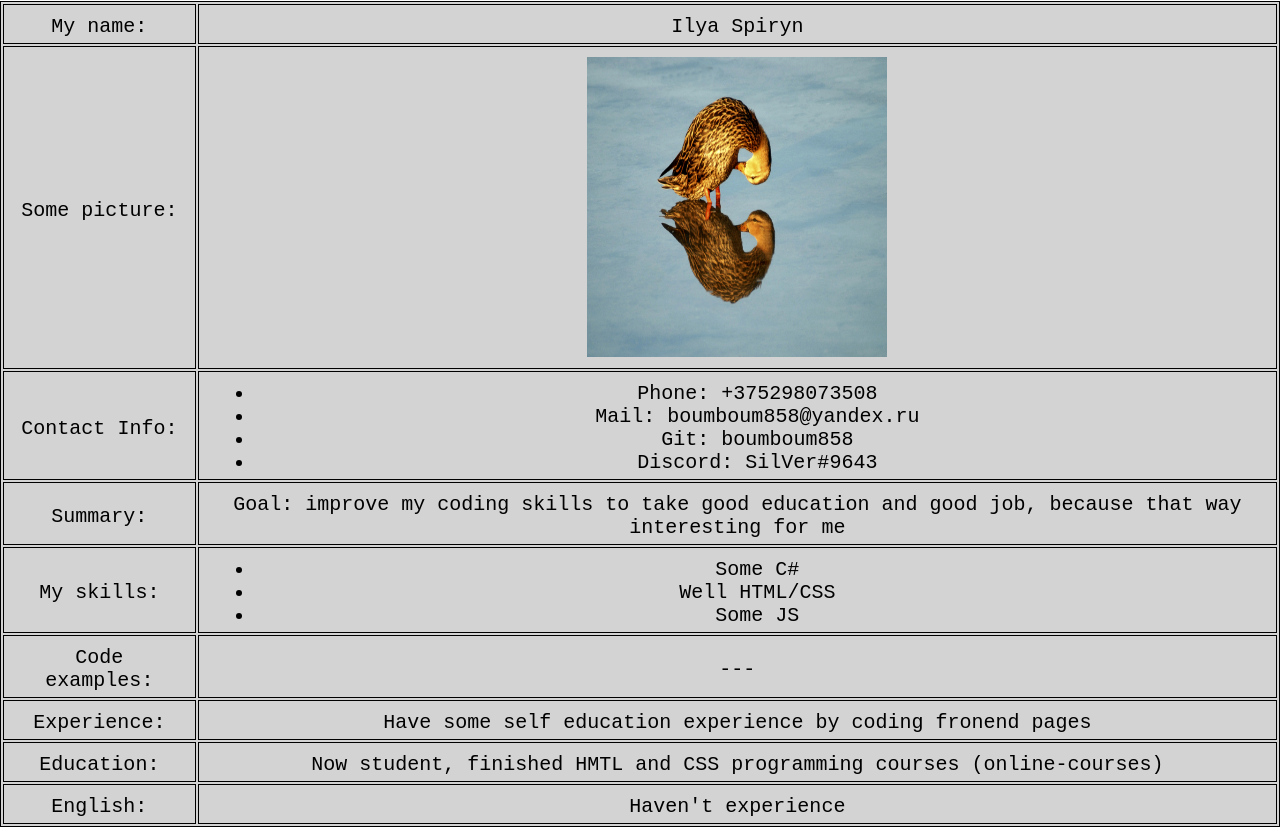
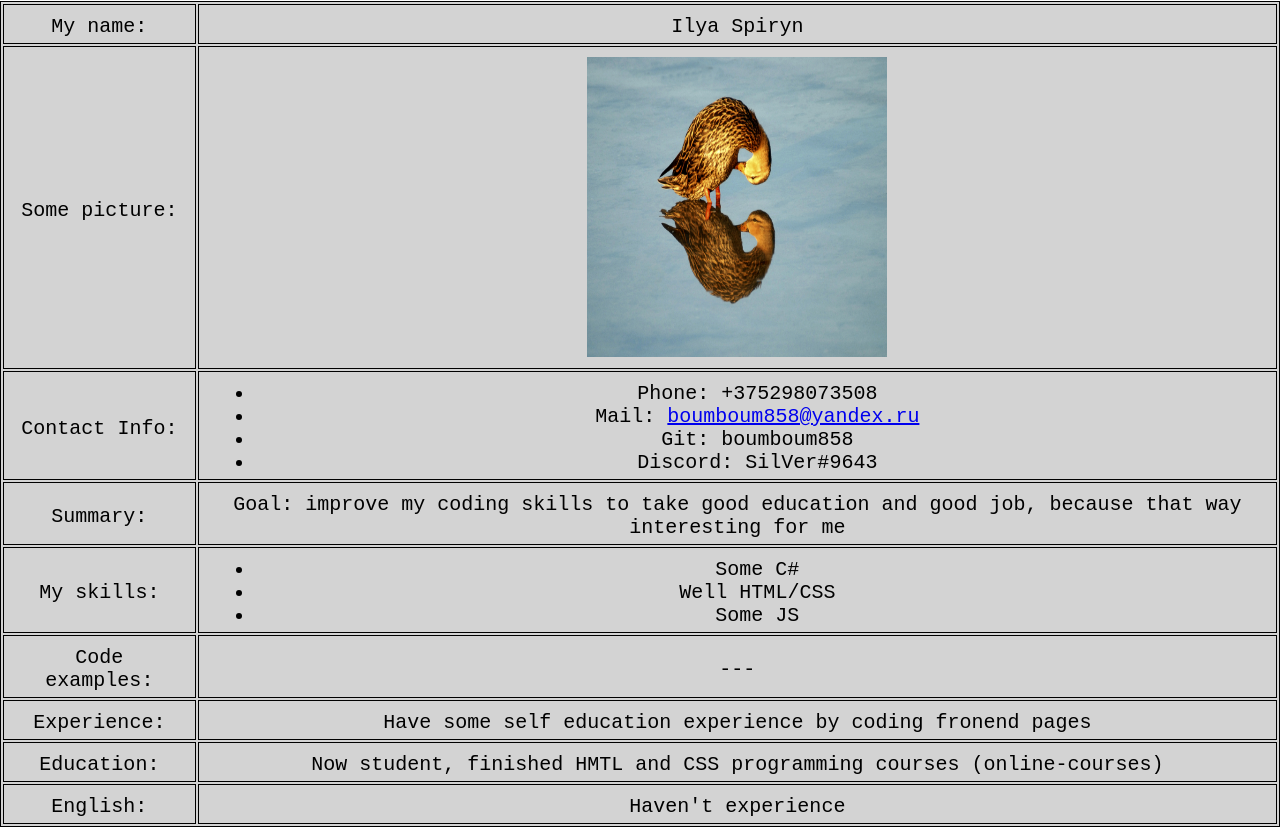
Before and after one commit to boumboum858/rsschools-cv, a plain HTML site: page index.html in a window 1280 px wide. Shown: the part 76-903 px from the top of the page. Drawn offline with Linux system fonts and the light colour scheme.

Commit message:
feat: bag fixes + new features

```diff
--- a/index.html
+++ b/index.html
@@ -24,6 +24,10 @@
             td img {
                 height: 300px;
                 width: 300px;
+            }
+
+            a {
+                outline:none;
             }
 
             .td1 {
@@ -68,7 +72,7 @@
                     <td class="td2">
                         <ul>
                             <li>Phone: +375298073508</li>
-                            <li>Mail: <a href="mailto:boumboum858@yandex.ru"></a>boumboum858@yandex.ru</a></li>
+                            <li>Mail: <a href="mailto:boumboum858@yandex.ru">boumboum858@yandex.ru</a></li>
                             <li>Git: boumboum858</li>
                             <li>Discord: SilVer#9643</li>
                         </ul>
```
